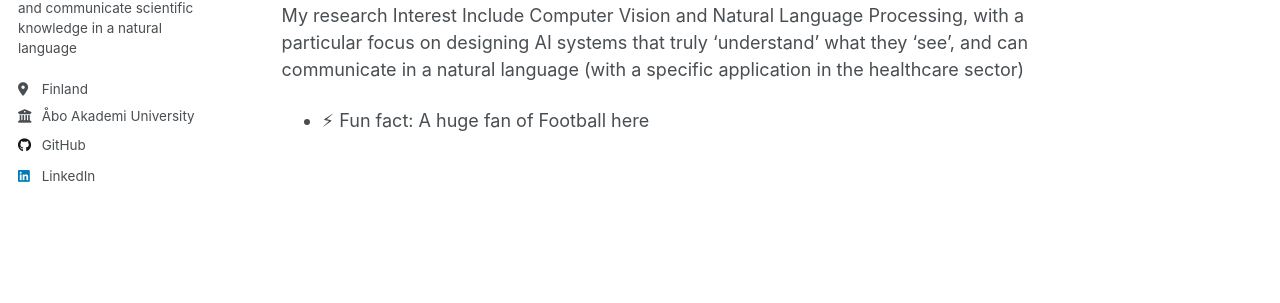
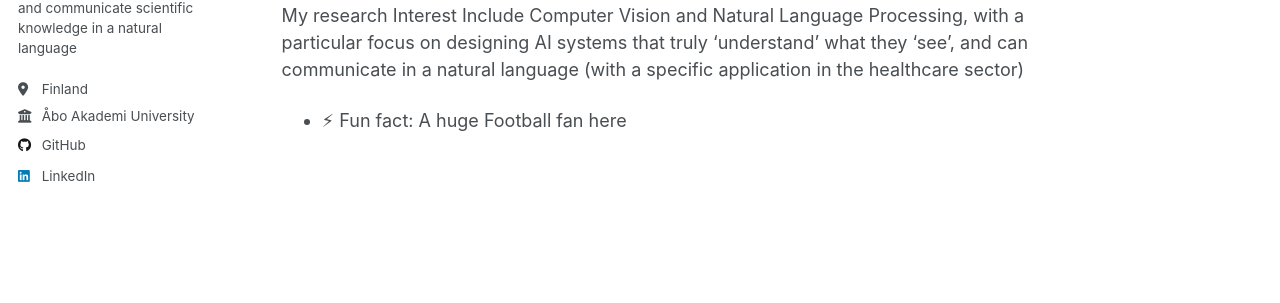
Before and after one commit to abdulaihalidu/abdulaihalidu.github.io, a Jekyll site: the page built from _pages/about.md, in a window 1280 px wide and 954 px high. Shown: the part 421-724 px from the top of the window. Built offline with Jekyll 4.4.1, drawn with Linux system fonts in a browser that asks for light colours; a script that is not in the unit is left out.

```diff
--- a/_pages/about.md
+++ b/_pages/about.md
@@ -14,4 +14,4 @@ I completed the Erasmus Mundus Joint Master’s Degree Program (EDISS), earning
 My research Interest Include Computer Vision and Natural Language Processing, with a particular focus on designing AI systems that truly 'understand' what they 'see', and can communicate in a natural language (with a specific application in the healthcare sector)
 
 
-- ⚡ Fun fact: A huge fan of Football here
+- ⚡ Fun fact: A huge Football fan here
```
